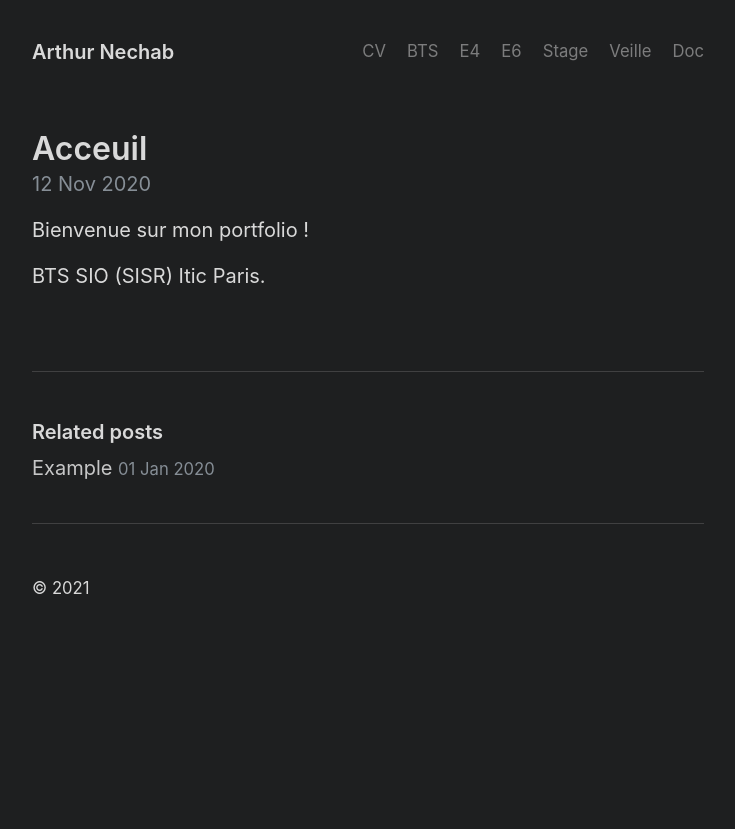
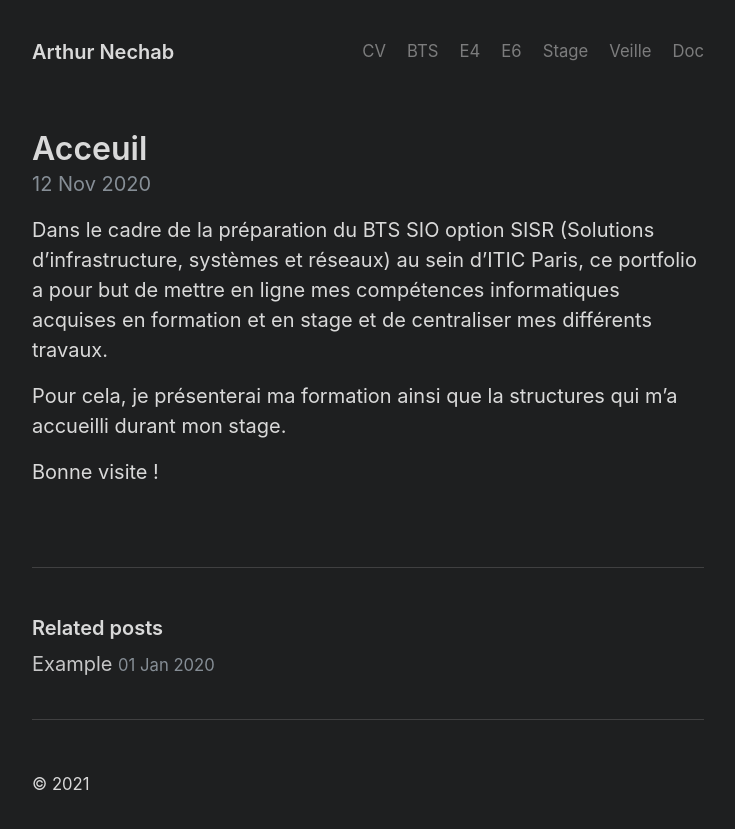
Before and after one commit to arthur-nechab/portfolio, a Jekyll site: the page built from _posts/2020-11-12-introduction.md, in a window 1280 px wide. Shown: the top 829 px of the page, without its empty margins (272-1007 px from the left). Built offline with Jekyll 4.4.1, drawn with Linux system fonts in a browser that asks for light colours.

Commit message:
Update 2020-11-12-introduction.md

```diff
--- a/_posts/2020-11-12-introduction.md
+++ b/_posts/2020-11-12-introduction.md
@@ -3,6 +3,8 @@ layout: post
 title: Acceuil
 ---
 
-Bienvenue sur mon portfolio !
+Dans le cadre de la préparation du BTS SIO option SISR (Solutions d’infrastructure, systèmes et réseaux) au sein d'ITIC Paris, ce portfolio a pour but de mettre en ligne mes compétences informatiques acquises en formation et en stage et de centraliser mes différents travaux.
 
-BTS SIO (SISR) Itic Paris.
+Pour cela, je présenterai ma formation ainsi que la structures qui m’a accueilli durant mon stage.
+
+Bonne visite !
```
